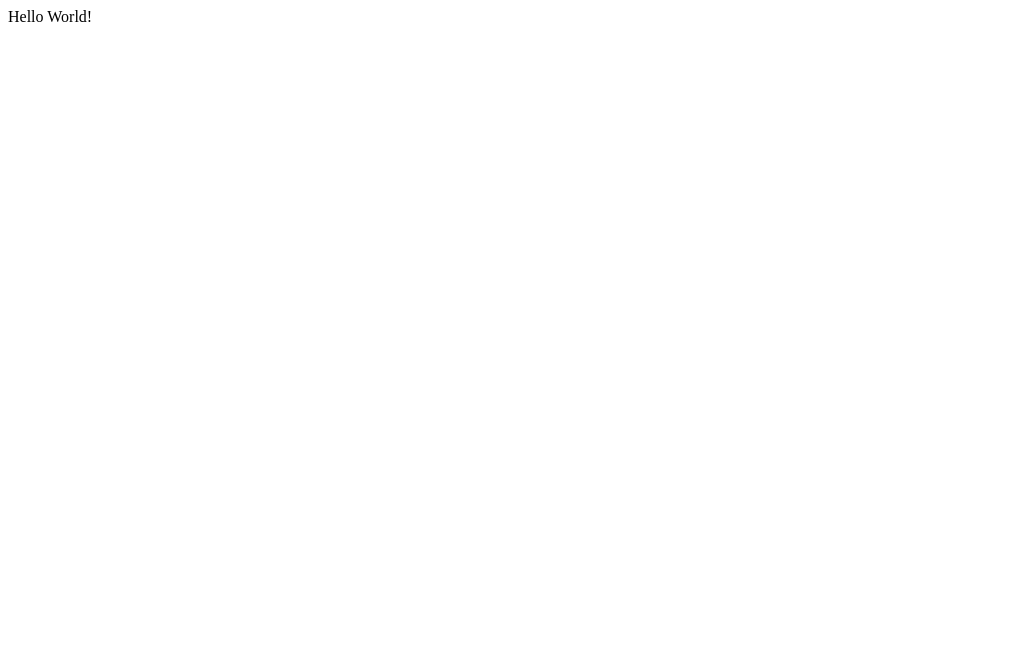
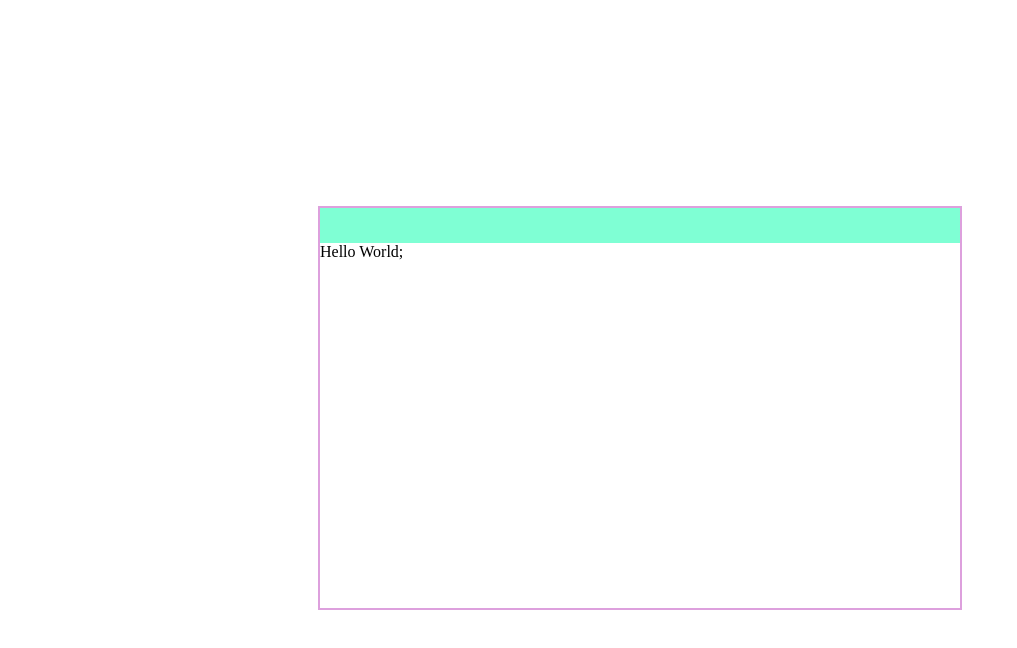
Before and after one commit to mrmuffinnxz/simple-bank-dapp, a React (Create React App) app in the folder frontend/: page / in a window 1280 px wide. Shown: the top 648 px of the page, without its empty margins (0-1017 px from the left). Built offline with nearby package versions, Linux system fonts and the light colour scheme.

Commit message:
starting on frontend

```diff
--- a/frontend/src/App.js
+++ b/frontend/src/App.js
@@ -1,8 +1,14 @@
+import React from "react";
+import Navigation from "./components/Navigation";
+import "./css/App.css";
 
 export default function App() {
     return (
         <div className="App">
-          Hello World!
+            <div className="app_container absolute_center">
+                <Navigation />
+                Hello World;
+            </div>
         </div>
     );
 }
--- /dev/null
+++ b/frontend/src/components/Navigation.js
@@ -0,0 +1,8 @@
+import React from "react";
+import "../css/Navigation.css";
+
+export default function Navigation() {
+    return <div className="navigation-container">
+
+    </div>;
+}
--- /dev/null
+++ b/frontend/src/css/App.css
@@ -0,0 +1,26 @@
+#root {
+    height: 100%;
+    position: absolute;
+    left: 0;
+    width: 100%;
+    overflow: hidden;
+}
+
+.App {
+    width: 100%;
+    height: 100%;
+    position: relative;
+}
+
+.absolute_center {
+    position: absolute;
+    top: 50%;
+    left: 50%;
+    transform: translate(-50%, -50%);
+}
+
+.app_container {
+    border: 2px solid plum;
+    width: 50%;
+    height: 50%;
+}
--- /dev/null
+++ b/frontend/src/css/Navigation.css
@@ -0,0 +1,5 @@
+.navigation-container {
+    width: 100%;
+    height: 35px;
+    background-color: aquamarine;
+}
```
